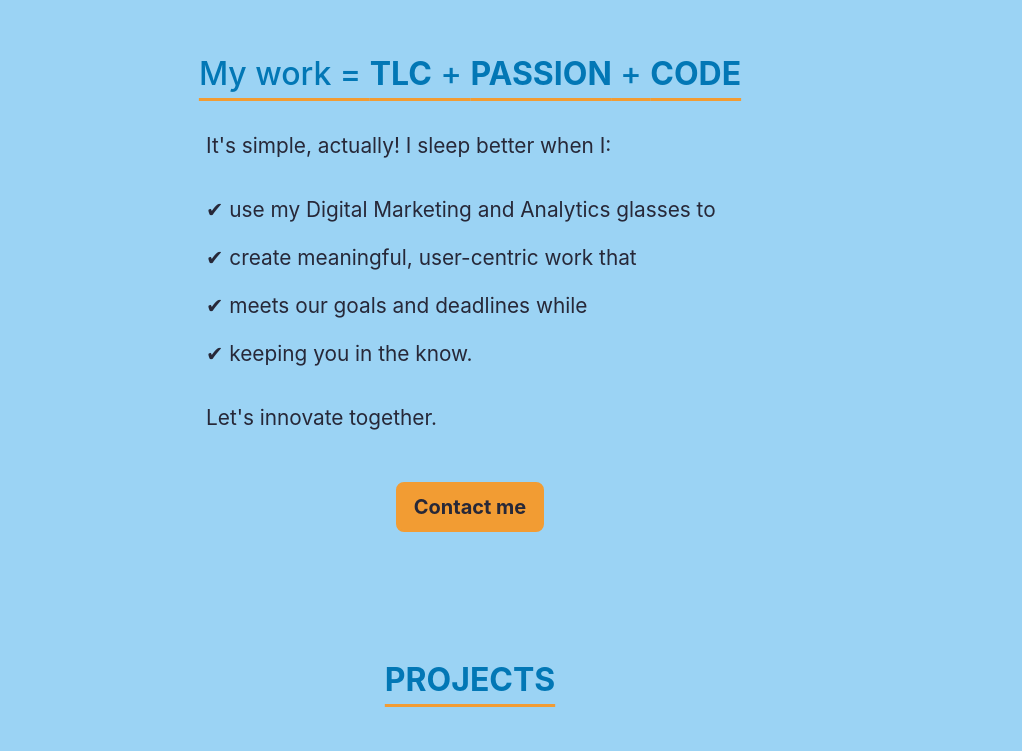
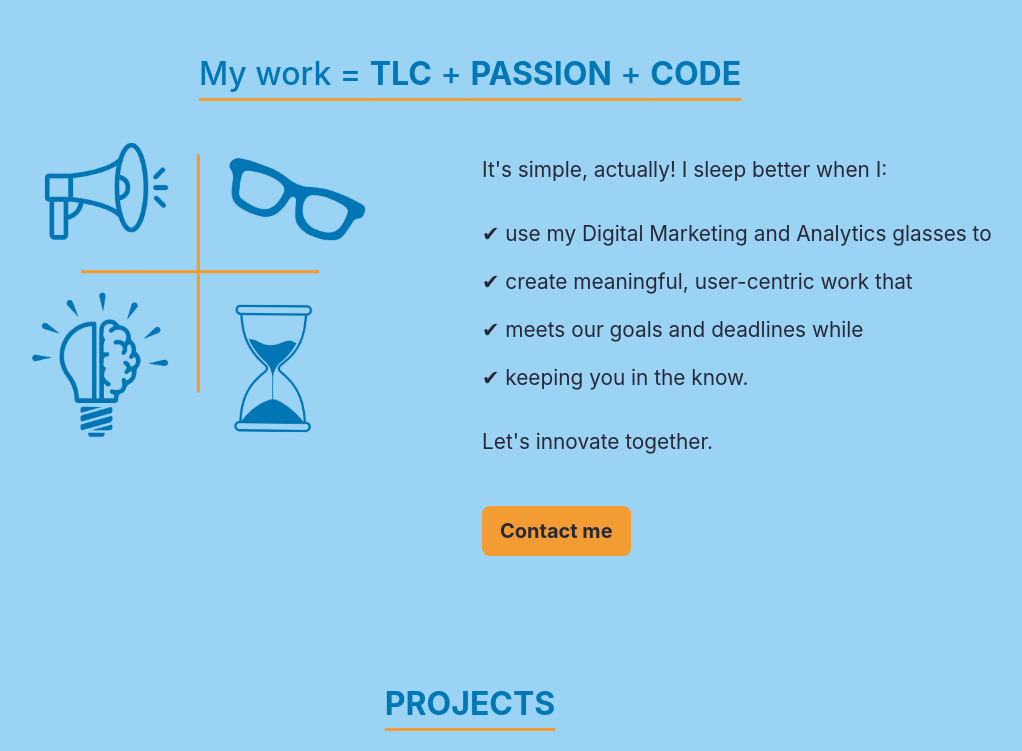
Before and after one commit to palashbharti/portfolio, a React (Create React App) app: page / in a window 1280 px wide. Shown: the part 780-1531 px from the top of the page, without its empty margins (170-1192 px from the left). Built offline with nearby package versions, Linux system fonts and the light colour scheme.

Commit message:
added icons for values graphic

```diff
--- a/src/Home.js
+++ b/src/Home.js
@@ -52,17 +52,27 @@ const Home = () => {
                         <strong>PASSION</strong>&nbsp;+&nbsp;
                         <strong>CODE</strong>
                     </h2>
-                    <div className="col-md-6 offset-md-3 ">
+                    <div className="row">
+                        <div className="col-md-4 offset-md-1">
+                            <img
+                                alt="collage of icons depicting my values"
+                                className="img-fluid"
+                                src="./values_icons.png"
+                                id="valuescollage"
+                            />
+                        </div>
+                        <div className="col-md-6 offset-md-1">
                             <div id="skills">
                                 <p className=" mt-4 ">
-                                It's simple, actually! I sleep better when I:
+                                    It's simple, actually! I sleep better when
+                                    I:
                                 </p>
                                 <p>
-                                &#10004; use my Digital Marketing and Analytics
-                                glasses to
+                                    &#10004; use my Digital Marketing and
+                                    Analytics glasses to
                                     <br />
-                                &#10004; create meaningful, user-centric work
-                                that
+                                    &#10004; create meaningful, user-centric
+                                    work that
                                     <br />
                                     &#10004; meets our goals and deadlines while
                                     <br />
@@ -70,7 +80,7 @@ const Home = () => {
                                 </p>
                                 <p>Let's innovate together.</p>
                             </div>
-                        <p className="text-center">
+                            <p>
                                 <a
                                     role="button"
                                     className="btn btn-lg btn-outline-primary contactbutton mt-4 text-center"
@@ -79,6 +89,7 @@ const Home = () => {
                                     Contact me
                                 </a>
                             </p>
+                        </div>
                     </div>
                 </section>
 
--- a/src/Home.scss
+++ b/src/Home.scss
@@ -108,6 +108,10 @@
         }
     }
 
+    #valuescollage {
+        //
+    }
+
     #skills {
         line-height: 3rem;
         color: #272838;
--- a/src/Navbar.scss
+++ b/src/Navbar.scss
@@ -21,6 +21,7 @@
     .fa {
         text-decoration: none;
         color: #0277b5;
+        background-color: #9bd3f4;
         margin-right: 1rem;
         border: 2px solid #f29c33;
         border-radius: 50%;
```
Also changed, not shown: public/values.png (added), public/values_icons.png (added). Lines whose indentation alone changed are shown as unchanged.
